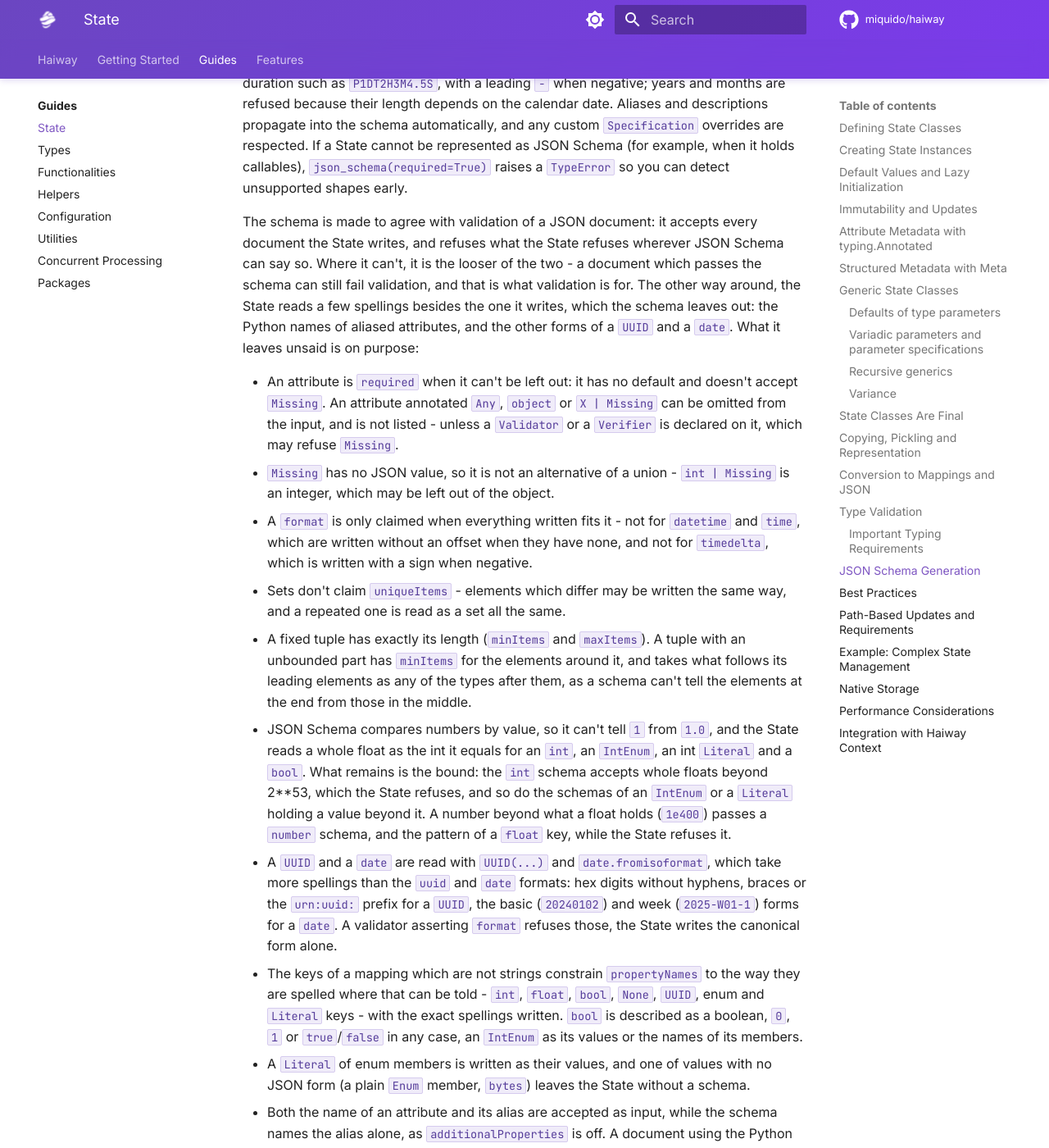
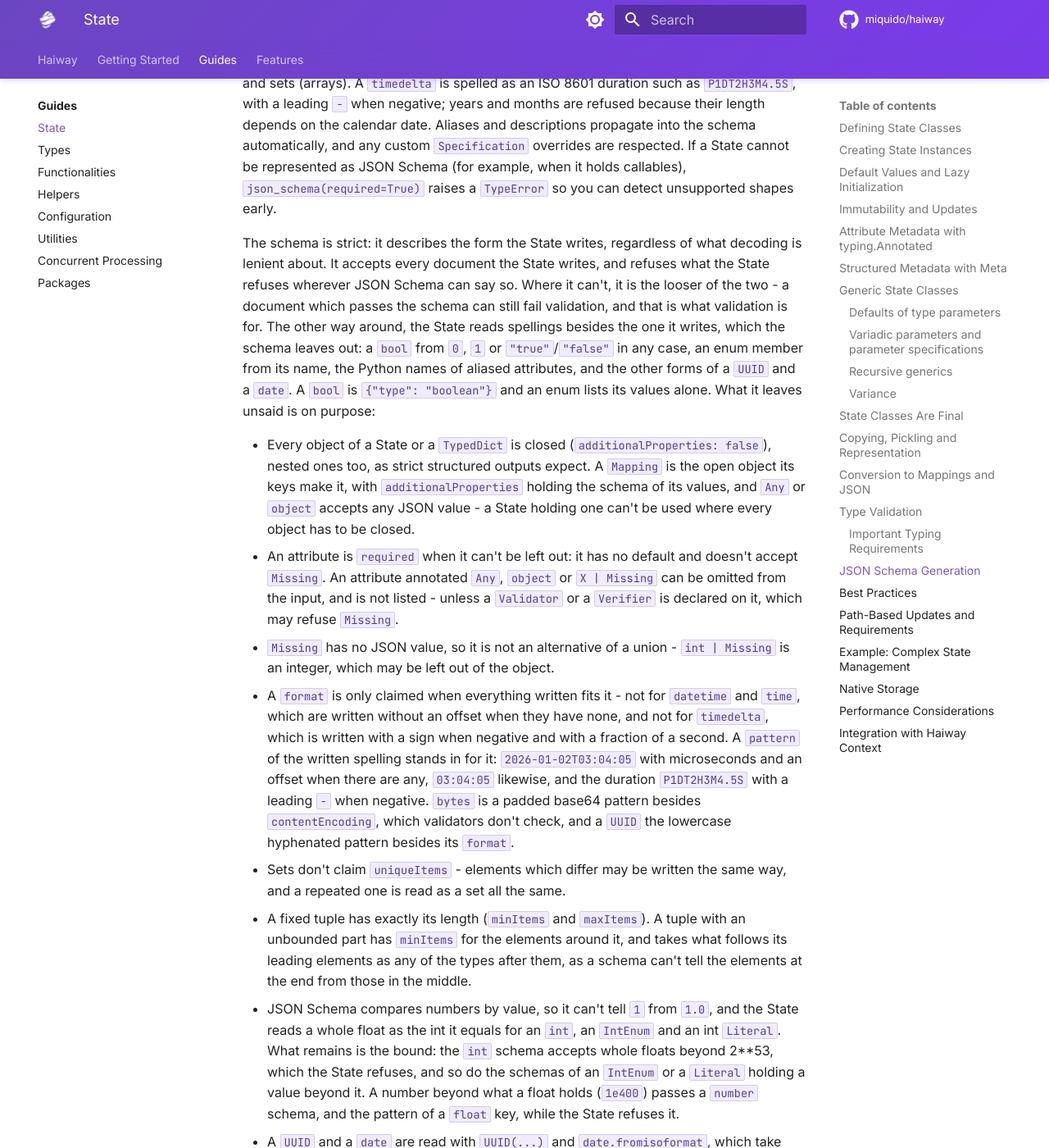
Before and after one commit to miquido/haiway, an MkDocs documentation site: the page built from docs/guides/state.md, in a window 1280 px wide and 1400 px high, scrolled down 15405 px. Shown: the whole window at 82% size. Built offline with MkDocs 1.6.1 and Material for MkDocs 9.7.7, drawn with Linux system fonts in a browser that asks for light colours; comment, search, counter and statistics services are not loaded; some of the changed text lies outside the part shown.

Commit message:
Make State JSON Schema strict for bool and enums

````diff
--- a/docs/guides/state.md
+++ b/docs/guides/state.md
@@ -661,21 +661,28 @@ schema = Invoice.json_schema(indent=2)
 ```
 
 Besides the primitives, the schema covers the standard value types: `UUID` and `date` (strings with
-a `format`), `datetime`, `time`, `timedelta` and `Path` (plain strings), `bytes` (a base64 string,
-`contentEncoding`) and sets (arrays). A `timedelta` is spelled as an ISO 8601 duration such as
-`P1DT2H3M4.5S`, with a leading `-` when negative; years and months are refused because their length
-depends on the calendar date. Aliases and descriptions propagate into the schema automatically, and
-any custom `Specification` overrides are respected. If a State cannot be represented as JSON Schema
-(for example, when it holds callables), `json_schema(required=True)` raises a `TypeError` so you can
-detect unsupported shapes early.
+a `format`), `datetime`, `time` and `timedelta` (strings with a `pattern` of their spelling), `Path`
+(a plain string), `bytes` (a base64 string, `contentEncoding` and a `pattern`) and sets (arrays). A
+`timedelta` is spelled as an ISO 8601 duration such as `P1DT2H3M4.5S`, with a leading `-` when
+negative; years and months are refused because their length depends on the calendar date. Aliases
+and descriptions propagate into the schema automatically, and any custom `Specification` overrides
+are respected. If a State cannot be represented as JSON Schema (for example, when it holds
+callables), `json_schema(required=True)` raises a `TypeError` so you can detect unsupported shapes
+early.
 
-The schema is made to agree with validation of a JSON document: it accepts every document the State
-writes, and refuses what the State refuses wherever JSON Schema can say so. Where it can't, it is
-the looser of the two - a document which passes the schema can still fail validation, and that is
-what validation is for. The other way around, the State reads a few spellings besides the one it
-writes, which the schema leaves out: the Python names of aliased attributes, and the other forms of
-a `UUID` and a `date`. What it leaves unsaid is on purpose:
+The schema is strict: it describes the form the State writes, regardless of what decoding is lenient
+about. It accepts every document the State writes, and refuses what the State refuses wherever JSON
+Schema can say so. Where it can't, it is the looser of the two - a document which passes the schema
+can still fail validation, and that is what validation is for. The other way around, the State reads
+spellings besides the one it writes, which the schema leaves out: a `bool` from `0`, `1` or
+`"true"`/`"false"` in any case, an enum member from its name, the Python names of aliased
+attributes, and the other forms of a `UUID` and a `date`. A `bool` is `{"type": "boolean"}` and an
+enum lists its values alone. What it leaves unsaid is on purpose:
 
+- Every object of a State or a `TypedDict` is closed (`additionalProperties: false`), nested ones
+  too, as strict structured outputs expect. A `Mapping` is the open object its keys make it, with
+  `additionalProperties` holding the schema of its values, and `Any` or `object` accepts any JSON
+  value - a State holding one can't be used where every object has to be closed.
 - An attribute is `required` when it can't be left out: it has no default and doesn't accept
   `Missing`. An attribute annotated `Any`, `object` or `X | Missing` can be omitted from the input,
   and is not listed - unless a `Validator` or a `Verifier` is declared on it, which may refuse
@@ -684,26 +691,30 @@ a `UUID` and a `date`. What it leaves unsaid is on purpose:
   integer, which may be left out of the object.
 - A `format` is only claimed when everything written fits it - not for `datetime` and `time`, which
   are written without an offset when they have none, and not for `timedelta`, which is written with
-  a sign when negative.
+  a sign when negative and with a fraction of a second. A `pattern` of the written spelling stands
+  in for it: `2026-01-02T03:04:05` with microseconds and an offset when there are any, `03:04:05`
+  likewise, and the duration `P1DT2H3M4.5S` with a leading `-` when negative. `bytes` is a padded
+  base64 pattern besides `contentEncoding`, which validators don't check, and a `UUID` the lowercase
+  hyphenated pattern besides its `format`.
 - Sets don't claim `uniqueItems` - elements which differ may be written the same way, and a repeated
   one is read as a set all the same.
 - A fixed tuple has exactly its length (`minItems` and `maxItems`). A tuple with an unbounded part
   has `minItems` for the elements around it, and takes what follows its leading elements as any of
   the types after them, as a schema can't tell the elements at the end from those in the middle.
 - JSON Schema compares numbers by value, so it can't tell `1` from `1.0`, and the State reads a
-  whole float as the int it equals for an `int`, an `IntEnum`, an int `Literal` and a `bool`. What
-  remains is the bound: the `int` schema accepts whole floats beyond 2\*\*53, which the State
-  refuses, and so do the schemas of an `IntEnum` or a `Literal` holding a value beyond it. A number
-  beyond what a float holds (`1e400`) passes a `number` schema, and the pattern of a `float` key,
-  while the State refuses it.
+  whole float as the int it equals for an `int`, an `IntEnum` and an int `Literal`. What remains is
+  the bound: the `int` schema accepts whole floats beyond 2\*\*53, which the State refuses, and so
+  do the schemas of an `IntEnum` or a `Literal` holding a value beyond it. A number beyond what a
+  float holds (`1e400`) passes a `number` schema, and the pattern of a `float` key, while the State
+  refuses it.
 - A `UUID` and a `date` are read with `UUID(...)` and `date.fromisoformat`, which take more
   spellings than the `uuid` and `date` formats: hex digits without hyphens, braces or the
   `urn:uuid:` prefix for a `UUID`, the basic (`20240102`) and week (`2025-W01-1`) forms for a
-  `date`. A validator asserting `format` refuses those, the State writes the canonical form alone.
+  `date`. The schema refuses those, the State writes the canonical form alone - and so it does for a
+  `datetime` given as a date alone or a `time` without seconds, which the State reads.
 - The keys of a mapping which are not strings constrain `propertyNames` to the way they are spelled
   where that can be told - `int`, `float`, `bool`, `None`, `UUID`, enum and `Literal` keys - with
-  the exact spellings written. `bool` is described as a boolean, `0`, `1` or `true`/`false` in any
-  case, an `IntEnum` as its values or the names of its members.
+  the exact spellings written, so an enum key is spelled as its values.
 - A `Literal` of enum members is written as their values, and one of values with no JSON form (a
   plain `Enum` member, `bytes`) leaves the State without a schema.
 - Both the name of an attribute and its alias are accepted as input, while the schema names the
--- a/llms.txt
+++ b/llms.txt
@@ -93,7 +93,11 @@ class Invoice(State):
   coerce), `Verifier` (post-validation, enforces invariants), `Sensitive` (renders as `<redacted>` in
   `str`/`repr`/`format_str`, value kept for serialization - use it for every secret).
 - Instances: `.updating(**kwargs)`, `.to_mapping()`, `.to_json()`, `.from_mapping()`,
-  `.from_json()`, `.json_schema()`. Generics are supported and enforced (`class Box[T](State)`):
+  `.from_json()`, `.json_schema()`. The schema is strict - it names the form a State writes (`bool`
+  is `{"type": "boolean"}`, an enum lists its values, `datetime`/`time`/`timedelta`/`bytes`/`UUID`
+  carry a `pattern` of their written spelling) - while decoding also converts other spellings (`1`,
+  `"TRUE"`, a member name). State objects are closed (`additionalProperties: false`); `Mapping` and
+  `Any` stay open. Generics are supported and enforced (`class Box[T](State)`):
   each specialization is a distinct class, `Box[Dog]` is a subclass of `Box[Animal]` (but
   `Box[bool]` is not one of `Box[int]`), and type parameter bounds are checked. `to_json` raises
   `ValueError` for `inf`/`nan` floats and `from_json` refuses `NaN`/`Infinity`; attribute paths
--- a/pyproject.toml
+++ b/pyproject.toml
@@ -5,7 +5,7 @@ build-backend = "setuptools.build_meta"
 [project]
 name = "haiway"
 description = "Framework for dependency injection and state management within structured concurrency model."
-version = "0.66.0"
+version = "0.67.0"
 readme = "README.md"
 maintainers = [
   { name = "Kacper Kaliński", email = "kacper.kalinski@miquido.com" },
````
Also changed, not shown: CHANGELOG.md (+17 -0 lines), skills/haiway/references/patterns.md (+6 -0 lines), 7 other files.
